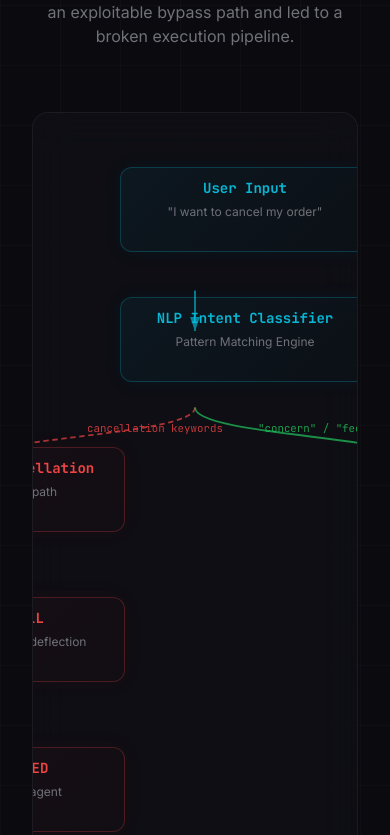
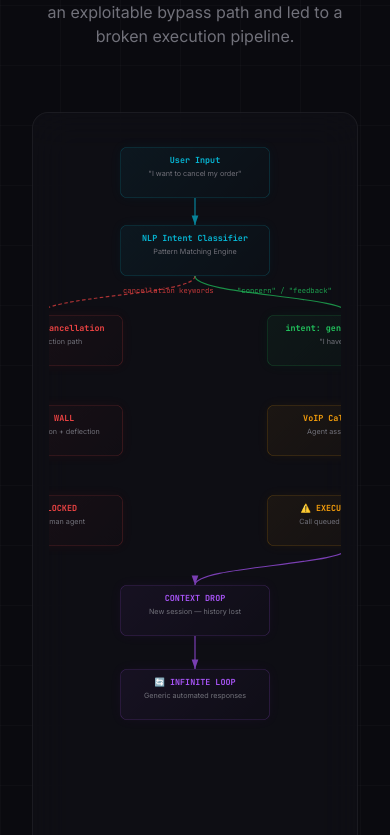
Before and after one commit to NamanSingh69/swiggy-chatbot-case-study, a Next.js app: page / in a window 390 px wide. Shown: the part 2969-3804 px from the top of the page. Built offline with nearby package versions, Linux system fonts and the light colour scheme.

Commit message:
style: Scale Architecture diagram on mobile screens to prevent horizontal overflow

```diff
--- a/src/app/components/ArchitectureBreakdown.tsx
+++ b/src/app/components/ArchitectureBreakdown.tsx
@@ -91,9 +91,14 @@ export default function ArchitectureBreakdown() {
                     whileInView={{ opacity: 1, y: 0 }}
                     viewport={{ once: true }}
                     transition={{ duration: 0.8 }}
-                    className="glass rounded-2xl p-6 sm:p-8 overflow-x-auto flex justify-center"
+                    className="glass rounded-2xl p-4 sm:p-8 overflow-hidden flex justify-center w-full"
                 >
-                    <div className="min-w-[900px] relative mx-auto" style={{ width: 1000, height: 1000 }}>
+                    {/* Responsive Scaling Wrapper */}
+                    <div className="w-full relative mx-auto flex justify-center overflow-x-auto pb-4">
+                        <div
+                            className="relative shrink-0 origin-top transform scale-[0.6] sm:scale-75 md:scale-90 lg:scale-100 transition-transform duration-300"
+                            style={{ width: 1000, height: 1000 }}
+                        >
                             <svg
                                 viewBox="0 0 1000 1000"
                                 className="absolute inset-0 w-full h-full"
@@ -212,6 +217,7 @@ export default function ArchitectureBreakdown() {
                                 );
                             })}
                         </div>
+                    </div>
                 </motion.div>
 
                 {/* Key insights */}
```
Also changed, not shown: playwright-report/index.html (+1 -1 lines), 1 other file (tests, documents, lock files or other folders). Lines whose indentation alone changed are shown as unchanged.
